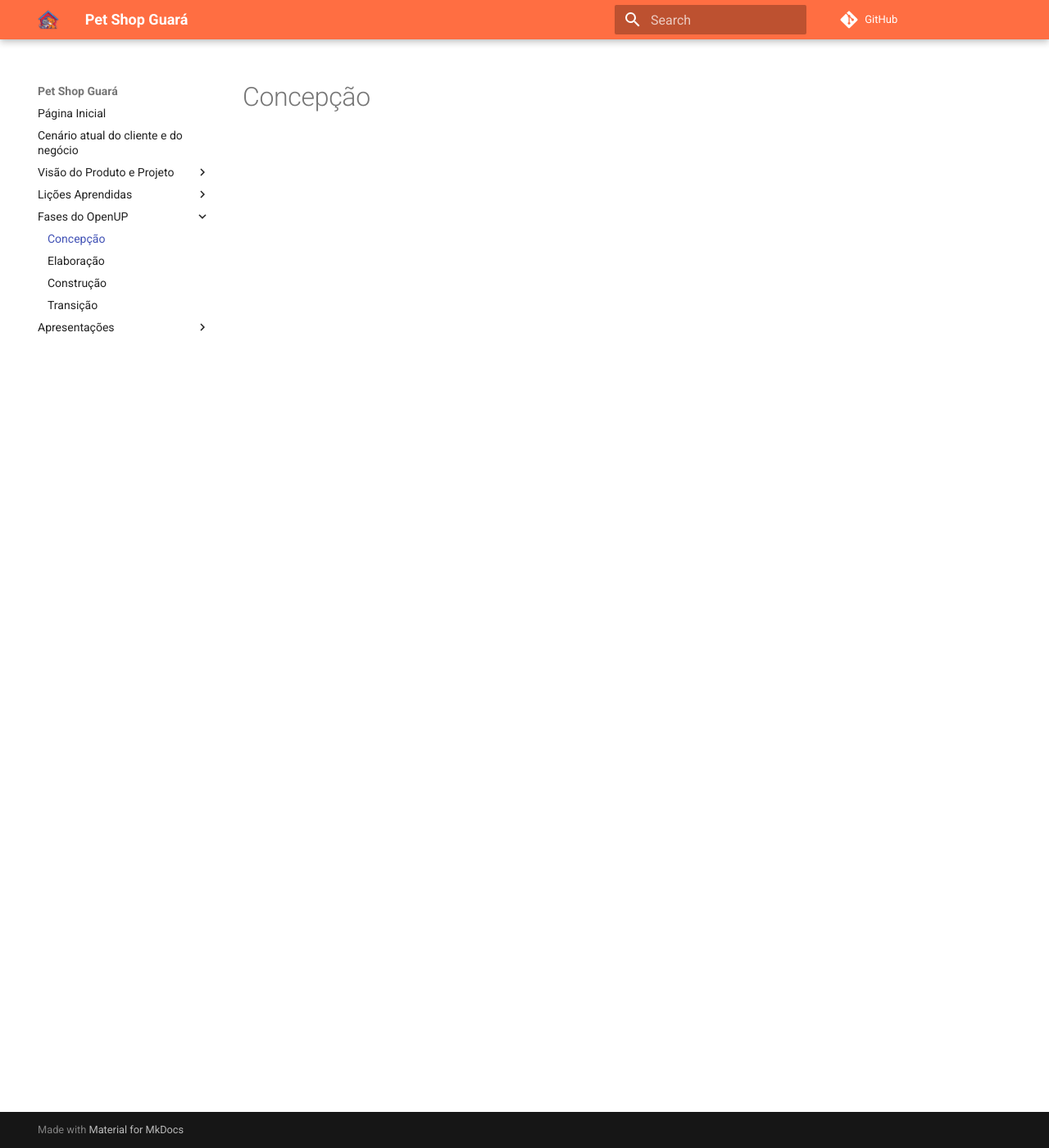
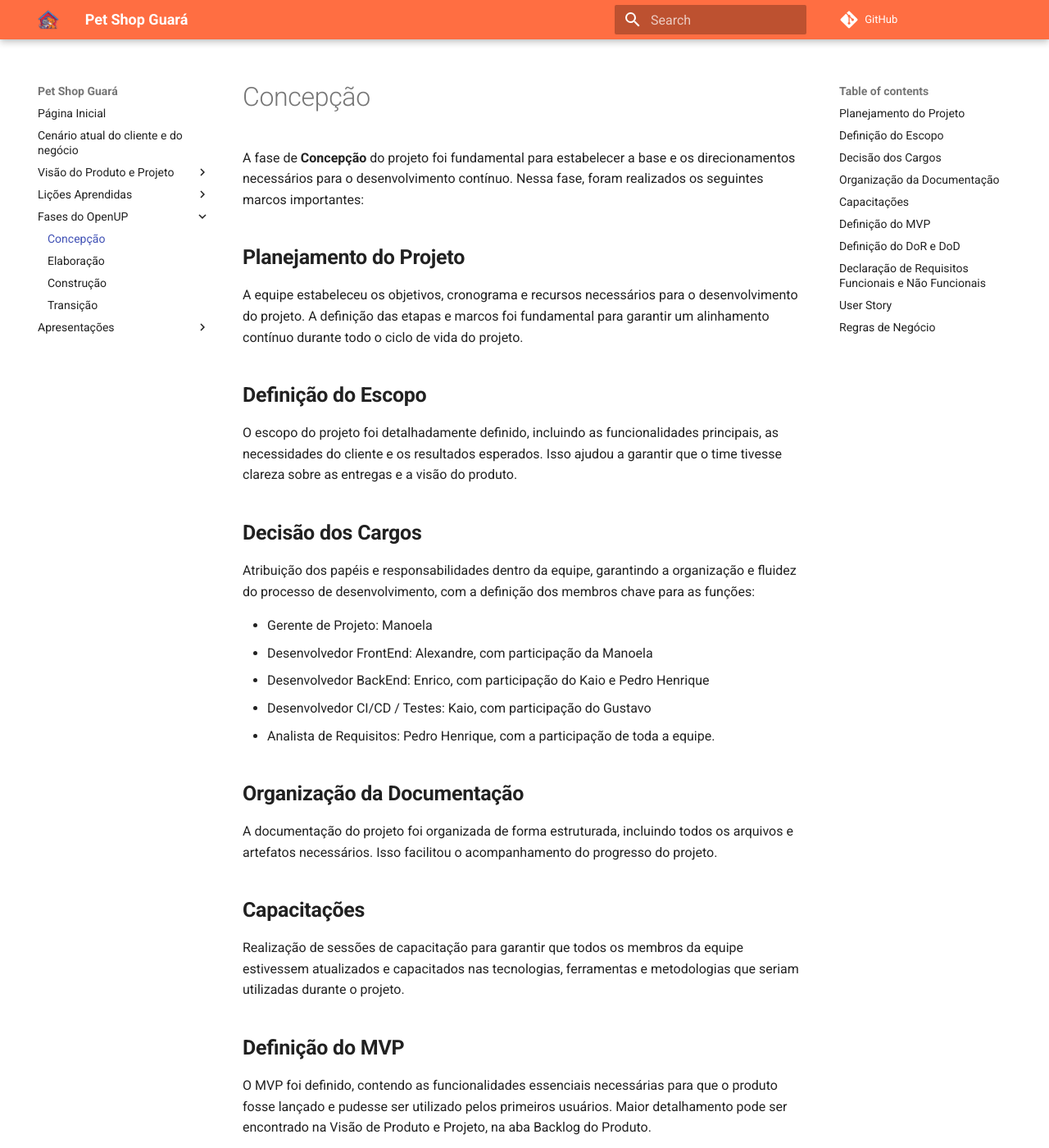
Before and after one commit to mdsreq-fga-unb/2024.2-T03-PetShopGuara, an MkDocs documentation site: the page built from docs/FasesOpenUP/Concepcao.md, in a window 1280 px wide and 1400 px high. Shown: the whole window at 82% size. Built offline with MkDocs 1.6.1 and Material for MkDocs 9.7.7, drawn with Linux system fonts in a browser that asks for light colours; comment, search, counter and statistics services are not loaded; some of the changed text lies outside the part shown.

Commit message:
docs: adicionando processos da concepcao

```diff
--- a/docs/FasesOpenUP/Concepcao.md
+++ b/docs/FasesOpenUP/Concepcao.md
@@ -1 +1,47 @@
 # Concepção
+
+A fase de **Concepção** do projeto foi fundamental para estabelecer a base e os direcionamentos necessários para o desenvolvimento contínuo. Nessa fase, foram realizados os seguintes marcos importantes:
+
+## **Planejamento do Projeto**
+A equipe estabeleceu os objetivos, cronograma e recursos necessários para o desenvolvimento do projeto. A definição das etapas e marcos foi fundamental para garantir um alinhamento contínuo durante todo o ciclo de vida do projeto.
+
+## **Definição do Escopo**
+O escopo do projeto foi detalhadamente definido, incluindo as funcionalidades principais, as necessidades do cliente e os resultados esperados. Isso ajudou a garantir que o time tivesse clareza sobre as entregas e a visão do produto.
+
+## **Decisão dos Cargos**
+Atribuição dos papéis e responsabilidades dentro da equipe, garantindo a organização e fluidez do processo de desenvolvimento, com a definição dos membros chave para as funções:
+
+- Gerente de Projeto: Manoela
+- Desenvolvedor FrontEnd: Alexandre, com participação da Manoela
+- Desenvolvedor BackEnd: Enrico, com participação do Kaio e Pedro Henrique
+- Desenvolvedor CI/CD / Testes: Kaio, com participação do Gustavo
+- Analista de Requisitos: Pedro Henrique, com a participação de toda a equipe.
+
+## **Organização da Documentação**
+A documentação do projeto foi organizada de forma estruturada, incluindo todos os arquivos e artefatos necessários. Isso facilitou o acompanhamento do progresso do projeto.
+
+## **Capacitações**
+Realização de sessões de capacitação para garantir que todos os membros da equipe estivessem atualizados e capacitados nas tecnologias, ferramentas e metodologias que seriam utilizadas durante o projeto.
+
+## **Definição do MVP**
+O MVP foi definido, contendo as funcionalidades essenciais necessárias para que o produto fosse lançado e pudesse ser utilizado pelos primeiros usuários. Maior detalhamento pode ser encontrado na Visão de Produto e Projeto, na aba Backlog do Produto.
+
+![mvp](../assets/imgs/mvp.jpeg)
+
+## **Definição do DoR e DoD**
+O DoR foi estabelecido, garantindo que cada item do backlog estivesse claramente definido, sem ambiguidades, e pronto para ser trabalhado pela equipe, com todos os critérios de aceitação e requisitos alinhados.
+O DoD foi estabelecido para garantir que as funcionalidades entregues estivessem completas e atendendo a todos os critérios de qualidade acordados, como testes unitários, integração e validação com os stakeholders.
+Maior detalhamento de ambos pode ser encontrado na Visão de Produto e Projeto, na aba DoR e DoD.
+
+## **Declaração de Requisitos Funcionais e Não Funcionais**
+Foram definidos os requisitos funcionais e não funcionais, abordando tanto as funcionalidades do sistema quanto as qualidades que ele deve possuir para garantir um produto de alta qualidade e que atenda às necessidades dos usuários. Maior detalhamento pode ser encontrado na Visão de Produto e Projeto, na aba Requisitos de Software.
+
+## **User Story**
+User Stories foram criadas para representar as funcionalidades do sistema de forma clara e objetiva, ajudando a equipe a entender as necessidades do cliente e o valor que cada funcionalidade traria.
+
+*user story*
+
+## **Regras de Negócio**
+As regras de negócio foram estabelecidas, descrevendo as condições, processos e lógicas essenciais que o sistema deve seguir para garantir que os objetivos de negócio sejam atendidos corretamente.
+
+*regras de negócio*
```
Also changed, not shown: docs/VisãoProduto/Backlog.md (+3 -1 lines), docs/assets/imgs/mvp.jpeg (added).
